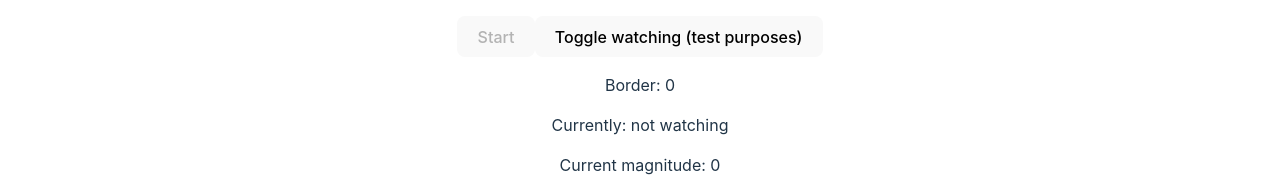
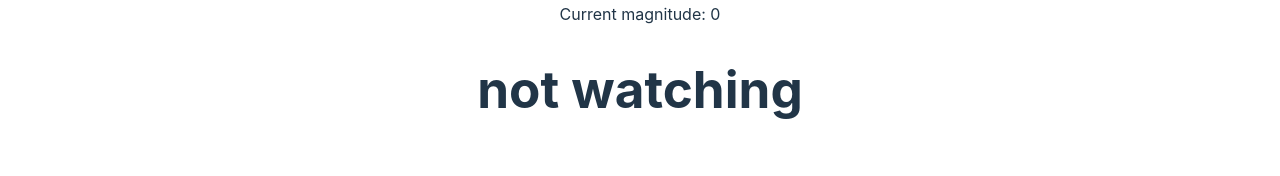
Before and after one commit to sleepyleewhy/walk-help, a React (Vite) app in the folder frontend/: page / in a window 1280 px wide. Shown: the part 424-600 px from the top of the page. Built offline with nearby package versions, Linux system fonts and the light colour scheme; no server answers.

Commit message:
app tsx setup

```diff
--- a/frontend/src/App.tsx
+++ b/frontend/src/App.tsx
@@ -1,15 +1,22 @@
 
 import './App.css'
 import Accelerometer from './Accelerometer'
-import ImageCapture from './ImageCapture'
+import CrosswalkDetection from './CrosswalkDetection'
+import { useState } from 'react'
+import { io } from 'socket.io-client'
 
 function App() {
+  const [isCurrWatching, setIsCurrWatching] = useState(false)
 
+  const socket = io('http://127.0.0.1:8000', {
+    path: '/sockets',
+    transports: ['websocket'],
+  });
   return (
     <>
       <div>
-        <Accelerometer/>
-        <ImageCapture/>
+        <Accelerometer isCurrWatching={isCurrWatching} setIsCurrWatching={setIsCurrWatching}/>
+        <CrosswalkDetection isWatching={isCurrWatching} socket={socket}/>
       </div>
     </>
   )
```
